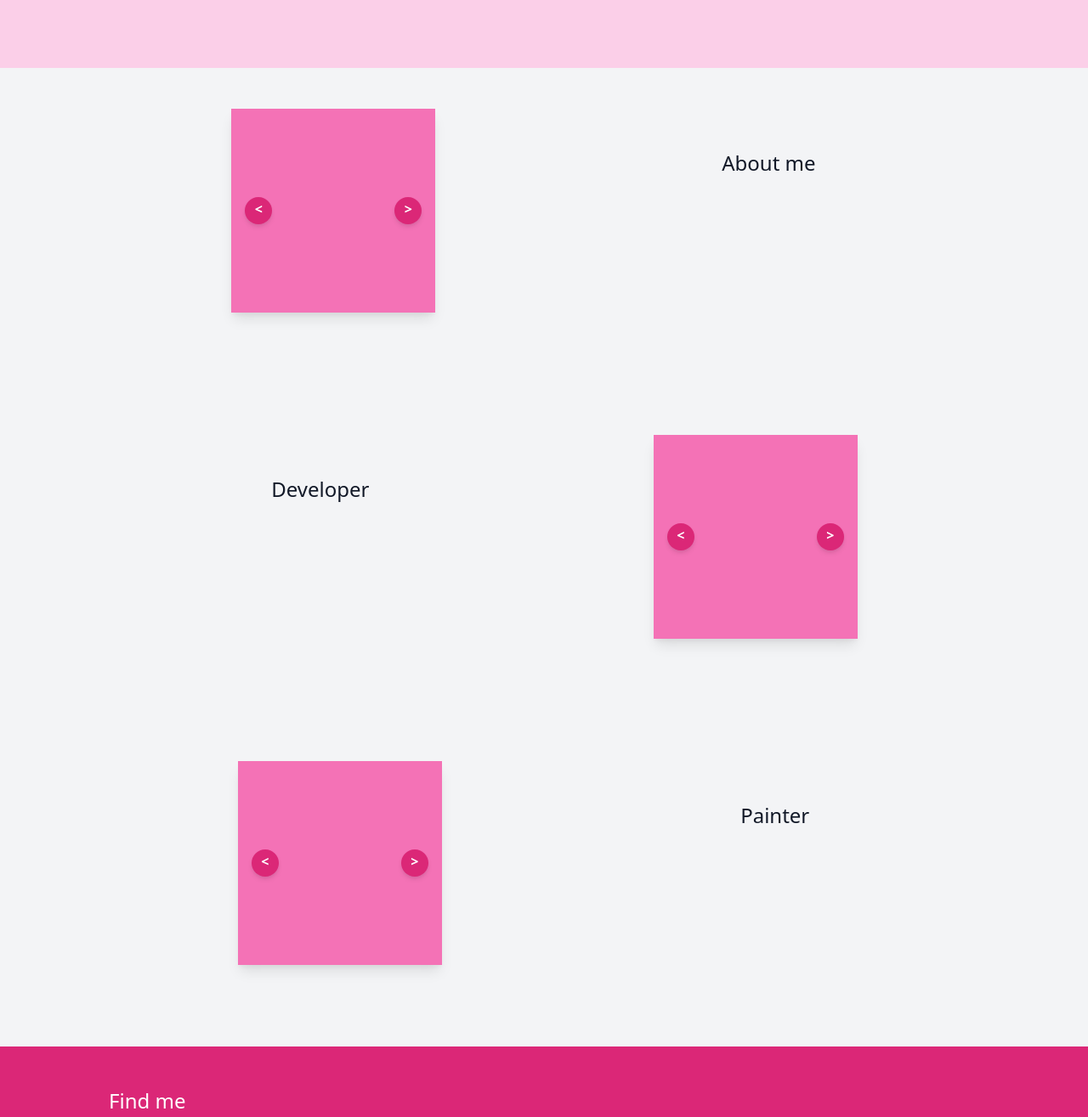
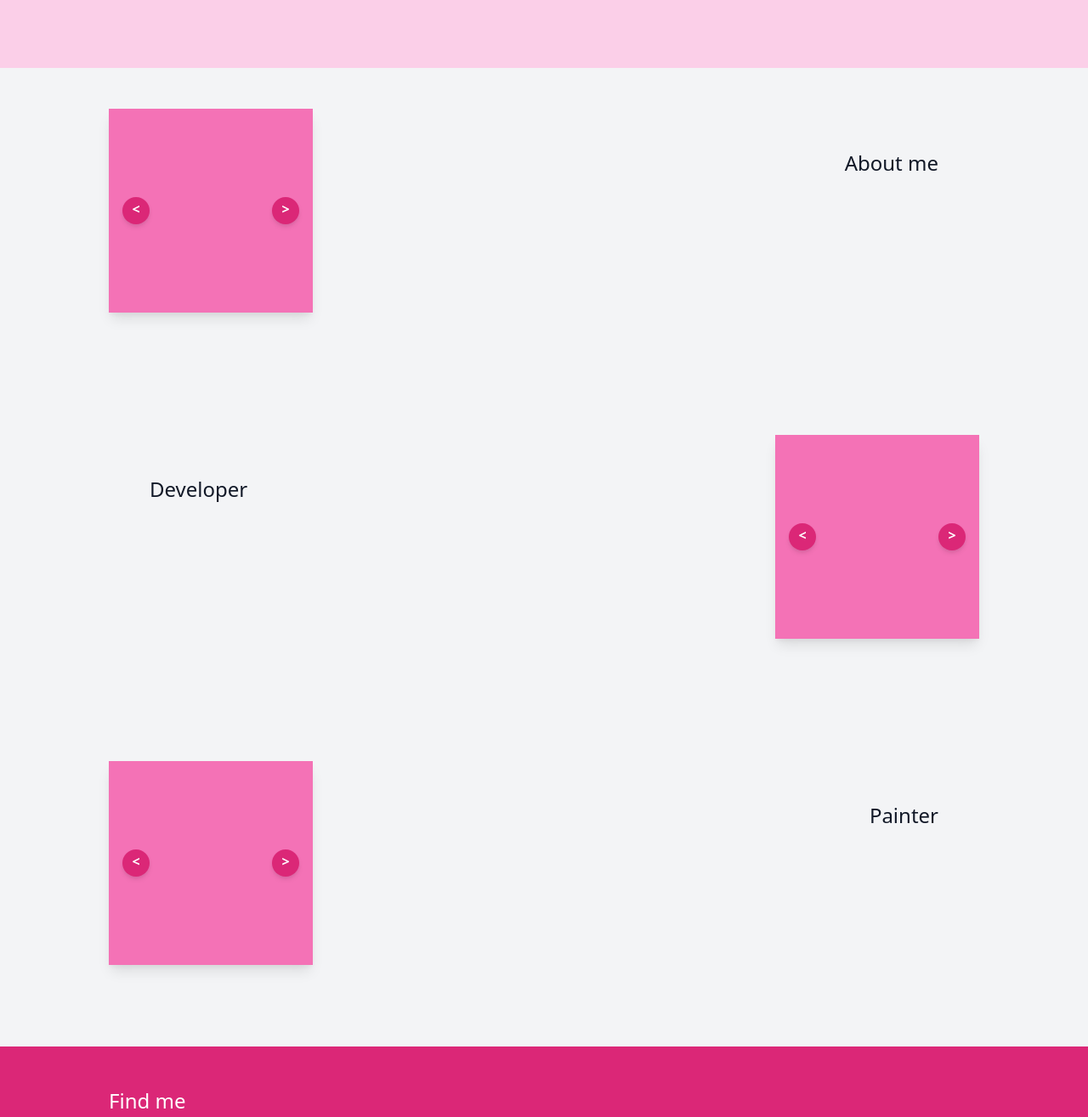
Before and after one commit to arthurskonrad/arthurskonrad.github.io, a plain HTML site: page index.html in a window 1280 px wide. Shown: the part 720-2035 px from the top of the page at 85% size. Drawn offline with nearby package versions, Linux system fonts and the light colour scheme.

Commit message:
changes justify around to between

```diff
--- a/index.html
+++ b/index.html
@@ -45,7 +45,7 @@
     </section>
 
     <section id="about" class="px-8 sm:px-20 lg:px-32 py-8 sm:py-12 mb-12">
-      <div class="flex flex-col-reverse md:flex-row align-center justify-around">
+      <div class="flex flex-col-reverse md:flex-row align-center justify-between">
         <div data-slider class="flex justify-center align-center">
           <div class="mt-12 md:mt-0 h-60 w-60 bg-pink-400 relative shadow-lg">
             <div class="flex slider__images__container">
@@ -89,7 +89,7 @@
     </section>
 
     <section id="developer" class="px-8 sm:px-20 lg:px-32 py-8 sm:py-12 mb-12">
-      <div class="flex flex-col md:flex-row align-center justify-around">
+      <div class="flex flex-col md:flex-row align-center justify-between">
         <div class="p-2 sm:p-12">
           <h1 class="text-2xl mb-8">Developer</h1>
 
@@ -137,7 +137,7 @@
     </section>
 
     <section id="painter" class="px-8 sm:px-20 lg:px-32 py-8 sm:py-12 mb-12">
-      <div class="flex flex-col-reverse md:flex-row align-center justify-around">
+      <div class="flex flex-col-reverse md:flex-row align-center justify-between">
         <div data-slider class="flex justify-center align-center">
           <div class="mt-12 md:mt-0 h-60 w-60 bg-pink-400 relative shadow-lg">
             <div class="flex slider__images__container">
```
